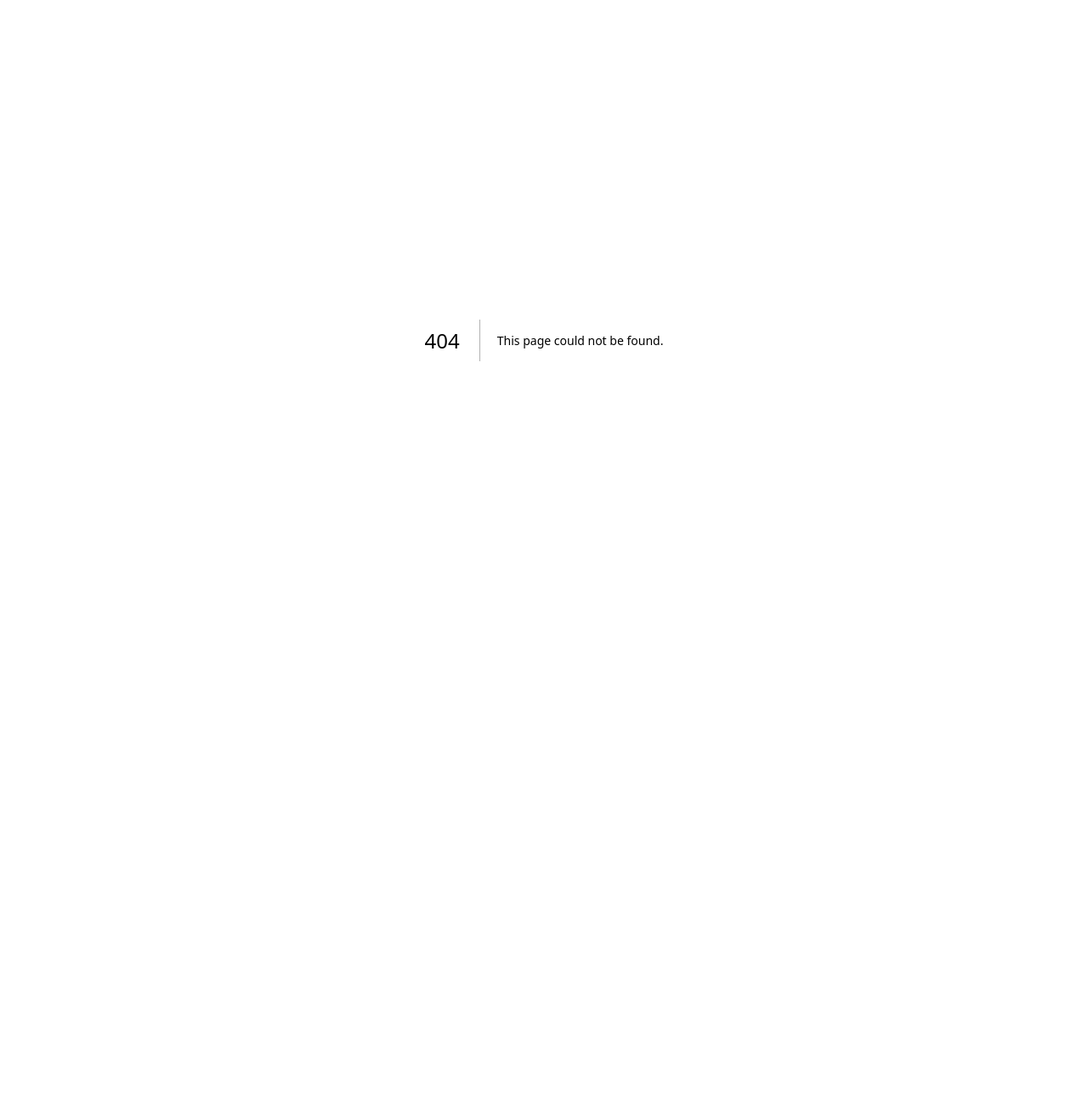
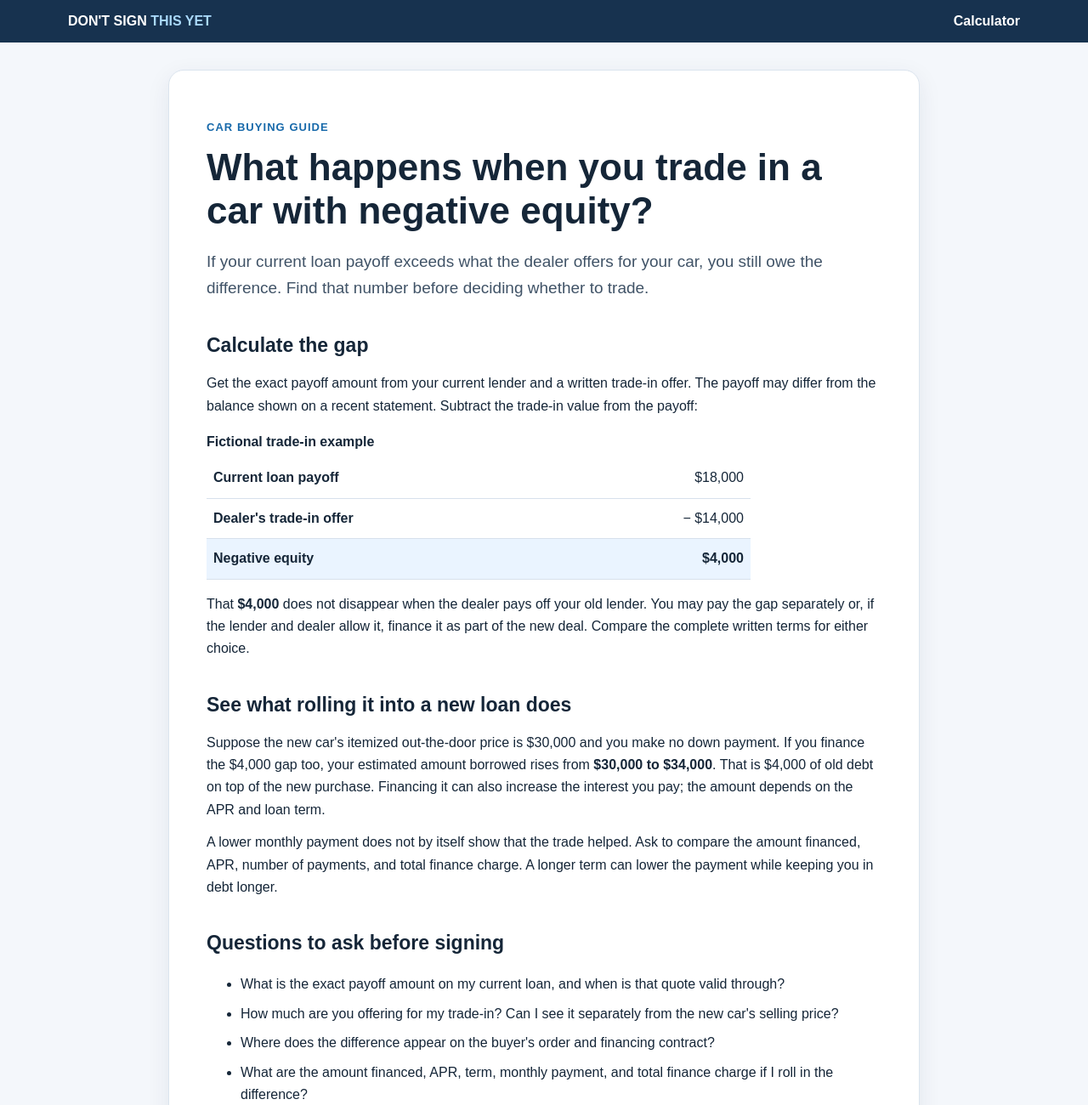
Before and after one commit to rmerrow1/dont-sign-this-yet, a Next.js app: page /negative-equity in a window 1280 px wide. Before the commit this address had no page. Shown: the top 1300 px of the page at 85% size. Before the commit the page ends 800 px from the top, so only its background shows below. Built offline with nearby package versions, Linux system fonts and the light colour scheme.

Commit message:
Add negative-equity buyer guide (#20)
* Add negative equity guide

* Add negative equity buyer guide

* Add negative equity buyer guide

* Add negative equity buyer guide

* Add negative equity buyer guide

```diff
--- /dev/null
+++ b/app/negative-equity/page.js
@@ -0,0 +1,54 @@
+import "../globals.css";
+
+export const metadata = {
+  title: "Trading In a Car with Negative Equity | Don't Sign This Yet",
+  description: "Find out what happens when you owe more than your trade-in is worth, how old debt affects a new car loan, and which numbers to check before signing.",
+  alternates: { canonical: "https://www.dontsignthisyet.com/negative-equity" }
+};
+
+export default function NegativeEquityGuide() {
+  return <>
+    <header className="guideHeader"><a href="/">DON&apos;T SIGN <span>THIS YET</span></a><a href="/#calculator">Calculator</a></header>
+    <main className="guideWrap">
+      <article className="card guideArticle">
+        <p className="guideEyebrow">Car buying guide</p>
+        <h1>What happens when you trade in a car with negative equity?</h1>
+        <p className="guideLead">If your current loan payoff exceeds what the dealer offers for your car, you still owe the difference. Find that number before deciding whether to trade.</p>
+
+        <h2>Calculate the gap</h2>
+        <p>Get the exact payoff amount from your current lender and a written trade-in offer. The payoff may differ from the balance shown on a recent statement. Subtract the trade-in value from the payoff:</p>
+        <table className="guideTable"><caption>Fictional trade-in example</caption><tbody>
+          <tr><th scope="row">Current loan payoff</th><td>$18,000</td></tr>
+          <tr><th scope="row">Dealer&apos;s trade-in offer</th><td>− $14,000</td></tr>
+          <tr className="guideTotal"><th scope="row">Negative equity</th><td>$4,000</td></tr>
+        </tbody></table>
+        <p>That <strong>$4,000</strong> does not disappear when the dealer pays off your old lender. You may pay the gap separately or, if the lender and dealer allow it, finance it as part of the new deal. Compare the complete written terms for either choice.</p>
+
+        <h2>See what rolling it into a new loan does</h2>
+        <p>Suppose the new car&apos;s itemized out-the-door price is $30,000 and you make no down payment. If you finance the $4,000 gap too, your estimated amount borrowed rises from <strong>$30,000 to $34,000</strong>. That is $4,000 of old debt on top of the new purchase. Financing it can also increase the interest you pay; the amount depends on the APR and loan term.</p>
+        <p>A lower monthly payment does not by itself show that the trade helped. Ask to compare the amount financed, APR, number of payments, and total finance charge. A longer term can lower the payment while keeping you in debt longer.</p>
+
+        <h2>Questions to ask before signing</h2>
+        <ul>
+          <li>What is the exact payoff amount on my current loan, and when is that quote valid through?</li>
+          <li>How much are you offering for my trade-in? Can I see it separately from the new car&apos;s selling price?</li>
+          <li>Where does the difference appear on the buyer&apos;s order and financing contract?</li>
+          <li>What are the amount financed, APR, term, monthly payment, and total finance charge if I roll in the difference?</li>
+          <li>If you say you will “pay off” my old loan, am I paying that difference through the new loan or another charge?</li>
+        </ul>
+        <p>Consider getting another trade-in offer and comparing the cost of keeping your current vehicle longer, if that works for you. If the dealer handles the payoff, confirm with your old lender afterward that the old loan has been paid in full.</p>
+
+        <h2>Check the deal in the calculator</h2>
+        <p>In <strong>Trade-In</strong>, enter the written offer as <strong>Trade-in value</strong> and the lender&apos;s payoff as <strong>Amount still owed</strong>. Enter the new vehicle&apos;s selling price and other charges separately, along with the proposed APR, loan term, and down payment. The calculator estimates how the trade affects the new deal. Our <a href="/out-the-door-price">out-the-door price guide</a> explains which charges belong in the purchase price.</p>
+        <a className="guideAction" href="/#calculator">Check your deal in the calculator →</a>
+        <p className="guideNote">The calculator cannot verify a lender payoff or dealer contract. Check the actual amount financed and payoff terms in the final paperwork.</p>
+
+        <h2>Sources and further reading</h2>
+        <ul className="guideSources">
+          <li><a href="https://www.consumerfinance.gov/ask-cfpb/should-i-trade-in-my-car-if-its-not-paid-off-en-2045/">Consumer Financial Protection Bureau: Trading in a car that is not paid off</a></li>
+          <li><a href="https://consumer.ftc.gov/articles/auto-trade-ins-and-negative-equity-when-you-owe-more-your-car-worth">Federal Trade Commission: Auto trade-ins and negative equity</a></li>
+        </ul>
+      </article>
+    </main>
+  </>;
+}
--- a/app/out-the-door-price/page.js
+++ b/app/out-the-door-price/page.js
@@ -34,6 +34,7 @@ export default function OutTheDoorPriceGuide() {
         <h2>Keep the purchase price separate from the loan</h2>
         <p>The example total is before the buyer&apos;s cash and trade-in. A $3,000 down payment lowers the amount borrowed. If the trade is worth $7,000 but its payoff is $9,000, the $2,000 difference is negative equity; financing that old balance increases the new loan. If all $31,750 of the purchase charges are financed, the estimated amount borrowed is <strong>$31,750 − $3,000 + $2,000 = $30,750</strong>. Interest is then calculated on the loan; it is not part of the out-the-door purchase price.</p>
         <p>Some taxes or fees may be paid upfront instead of financed. Enter them accurately when comparing the payment, and verify the contract&apos;s amount financed.</p>
+        <p>Trading in a car with a loan? <a href="/negative-equity">See how negative equity affects the new deal</a>.</p>
 
         <h2>Questions to ask before signing</h2>
         <ul>
--- a/app/page.js
+++ b/app/page.js
@@ -669,6 +669,7 @@ const aprGuidance =
         <p>See which charges belong in a dealer&apos;s out-the-door quote, then compare the itemized total with the calculator.</p>
         <a href="/out-the-door-price">Read the out-the-door price guide →</a>
         <p>Checking the extras on a quote? <a href="/dealer-add-ons">See which dealer add-ons you can decline →</a></p>
+        <p>Owe more than your trade is worth? <a href="/negative-equity">Read the negative-equity guide →</a></p>
       </section>
 
 
--- a/app/sitemap.js
+++ b/app/sitemap.js
@@ -2,6 +2,7 @@ export default function sitemap() {
   return [
     {url:"https://www.dontsignthisyet.com/", changeFrequency:"monthly", priority:1},
     {url:"https://www.dontsignthisyet.com/out-the-door-price", changeFrequency:"monthly", priority:.8},
-    {url:"https://www.dontsignthisyet.com/dealer-add-ons", changeFrequency:"monthly", priority:.8}
+    {url:"https://www.dontsignthisyet.com/dealer-add-ons", changeFrequency:"monthly", priority:.8},
+    {url:"https://www.dontsignthisyet.com/negative-equity", changeFrequency:"monthly", priority:.8}
   ];
 }
```
